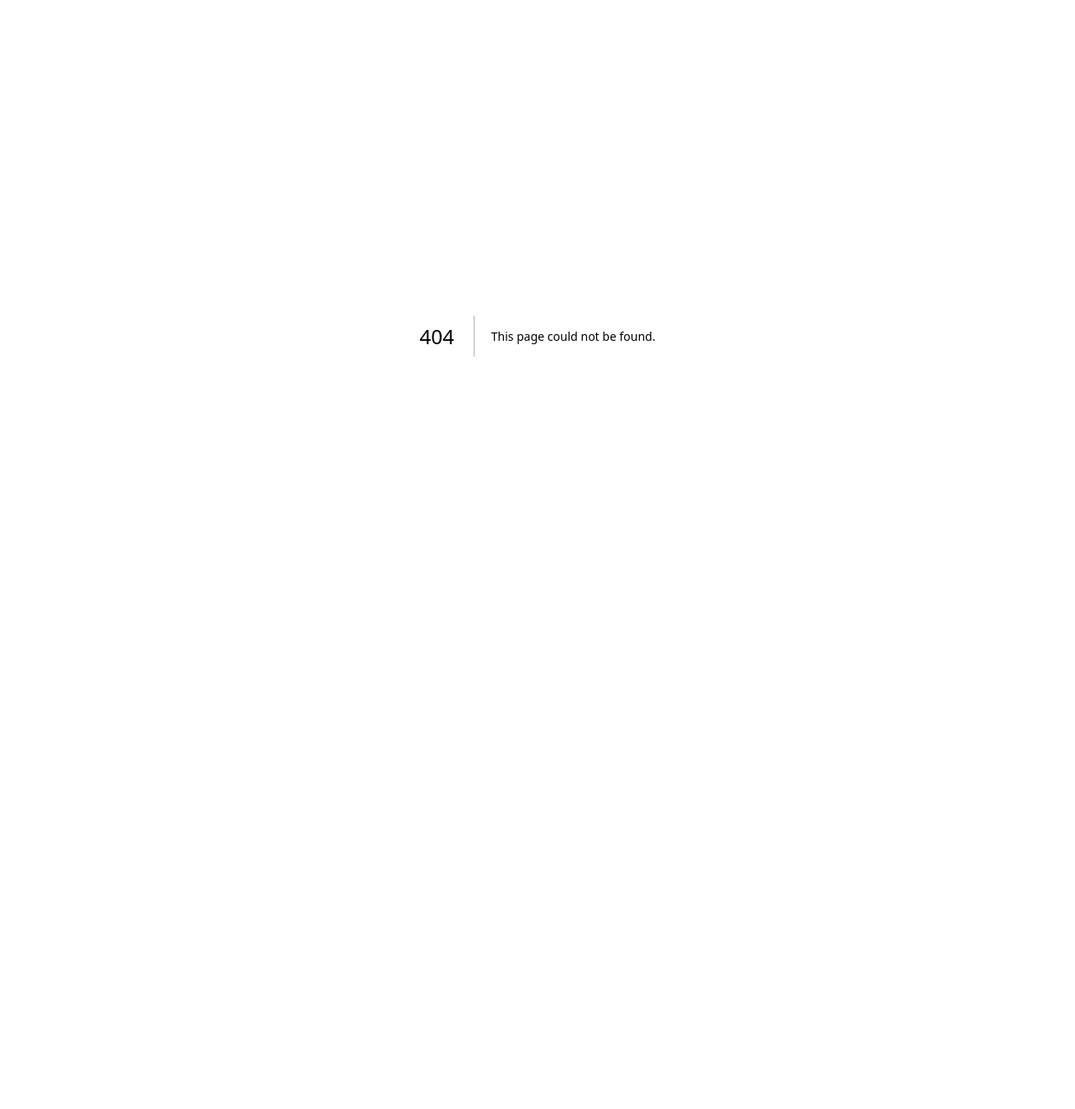
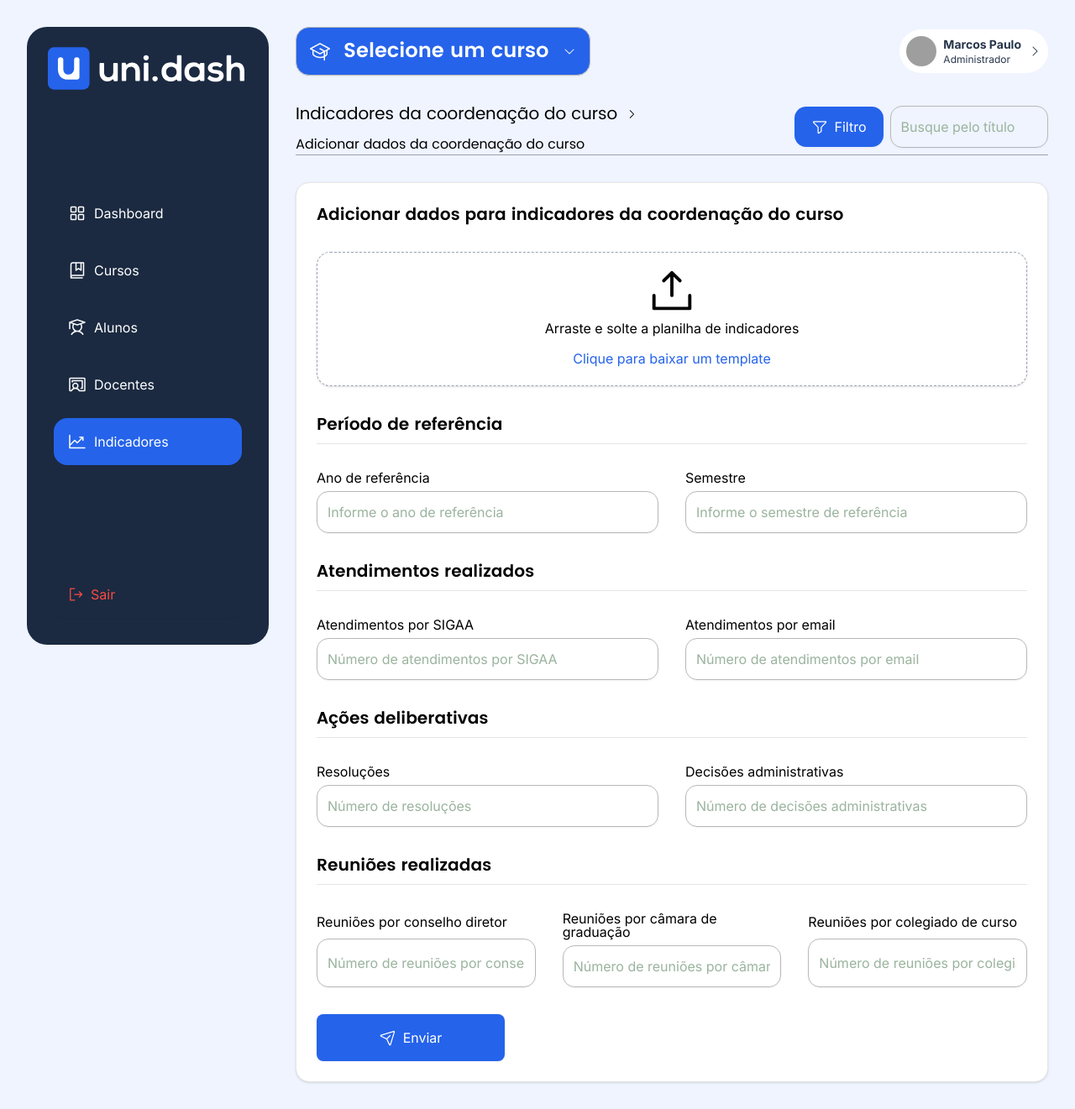
Before and after one commit to MarcosPaul0/unidash-app, a Next.js app: page /indicator/courseCoordinationIndicator/register in a window 1280 px wide. Before the commit this address had no page. Shown: the whole page at 84% size. Before the commit the page ends 800 px from the top, so only its background shows below. Built offline with nearby package versions, Linux system fonts and the light colour scheme; grey boxes are pictures that could not be loaded.

Commit message:
feat: adiciona formulário de coordenação do curso

```diff
--- /dev/null
+++ b/src/app/(private)/indicator/courseCoordinationIndicator/_components/CourseCoordinationIndicatorForm/courseCoordinationIndicatorForm.interface.ts
@@ -0,0 +1,3 @@
+export interface CourseCoordinationIndicatorFormProps {
+  title: string;
+}
--- /dev/null
+++ b/src/app/(private)/indicator/courseCoordinationIndicator/_components/CourseCoordinationIndicatorForm/index.tsx
@@ -0,0 +1,117 @@
+import {
+  Card,
+  CardContent,
+  CardHeader,
+  CardSubtitle,
+  CardTitle,
+} from "@unidash/components/Card";
+import { useFormContext } from "react-hook-form";
+import { FormInput } from "@unidash/components/FormInput";
+import { Button } from "@unidash/components/Button";
+import { PaperPlaneTiltIcon } from "@phosphor-icons/react/dist/ssr";
+import { CourseCoordinationIndicatorFormProps } from "./courseCoordinationIndicatorForm.interface";
+import { FormFile } from "@unidash/components/FormFile";
+
+export function CourseCoordinationIndicatorForm({
+  title,
+}: CourseCoordinationIndicatorFormProps) {
+  const { control } = useFormContext();
+
+  return (
+    <Card>
+      <CardHeader>
+        <CardTitle>{title}</CardTitle>
+      </CardHeader>
+
+      <CardContent className="flex flex-col gap-8">
+        <FormFile
+          label="Arraste e solte a planilha de indicadores"
+          control={control}
+          name="spreadsheet"
+        />
+
+        <CardSubtitle>Período de referência</CardSubtitle>
+
+        <div className="flex gap-8 w-full">
+          <FormInput
+            control={control}
+            name="year"
+            placeholder="Informe o ano de referência"
+            label="Ano de referência"
+          />
+          <FormInput
+            control={control}
+            name="semester"
+            placeholder="Informe o semestre de referência"
+            label="Semestre"
+          />
+        </div>
+
+        <CardSubtitle>Atendimentos realizados</CardSubtitle>
+
+        <div className="flex gap-8 w-full">
+          <FormInput
+            control={control}
+            name="servicesRequestsBySystem"
+            placeholder="Número de atendimentos por SIGAA"
+            label="Atendimentos por SIGAA"
+          />
+          <FormInput
+            control={control}
+            name="servicesRequestsByEmail"
+            placeholder="Número de atendimentos por email"
+            label="Atendimentos por email"
+          />
+        </div>
+
+        <CardSubtitle>Ações deliberativas</CardSubtitle>
+
+        <div className="flex gap-8 w-full">
+          <FormInput
+            control={control}
+            name="resolutionActions"
+            placeholder="Número de resoluções"
+            label="Resoluções"
+          />
+          <FormInput
+            control={control}
+            name="administrativeDecisionActions"
+            placeholder="Número de decisões administrativas"
+            label="Decisões administrativas"
+          />
+        </div>
+
+        <CardSubtitle>Reuniões realizadas</CardSubtitle>
+
+        <div className="flex gap-8 w-full">
+          <FormInput
+            control={control}
+            name="meetingsByBoardOfDirectors"
+            type="number"
+            placeholder="Número de reuniões por conselho diretor"
+            label="Reuniões por conselho diretor"
+          />
+          <FormInput
+            control={control}
+            name="meetingsByUndergraduateChamber"
+            type="number"
+            placeholder="Número de reuniões por câmara de graduação"
+            label="Reuniões por câmara de graduação"
+          />
+          <FormInput
+            control={control}
+            name="meetingsByCourseCouncil"
+            type="number"
+            placeholder="Número de reuniões por colegiado de curso"
+            label="Reuniões por colegiado de curso"
+          />
+        </div>
+
+        <Button className="max-w-56" size="lg">
+          <PaperPlaneTiltIcon />
+          Enviar
+        </Button>
+      </CardContent>
+    </Card>
+  );
+}
--- /dev/null
+++ b/src/app/(private)/indicator/courseCoordinationIndicator/register/page.tsx
@@ -0,0 +1,48 @@
+"use client";
+
+import { FormProvider, useForm } from "react-hook-form";
+import { Toolbar } from "../../../_components/Toolbar";
+import {
+  Breadcrumb,
+  BreadcrumbItem,
+  BreadcrumbLink,
+  BreadcrumbList,
+  BreadcrumbPage,
+  BreadcrumbSeparator,
+} from "@unidash/components/Breadcrumb";
+import { APP_ROUTES } from "@unidash/routes/app.routes";
+import { CourseCoordinationIndicatorForm } from "../_components/CourseCoordinationIndicatorForm";
+
+export default function RegisterCourseCoordinationIndicatorPage() {
+  const formMethods = useForm();
+
+  return (
+    <>
+      <Toolbar>
+        <Breadcrumb>
+          <BreadcrumbList>
+            <BreadcrumbItem>
+              <BreadcrumbLink
+                href={APP_ROUTES.private.courseCoordinationIndicator}
+              >
+                Indicadores da coordenação do curso
+              </BreadcrumbLink>
+            </BreadcrumbItem>
+
+            <BreadcrumbSeparator />
+
+            <BreadcrumbItem>
+              <BreadcrumbPage>
+                Adicionar dados da coordenação do curso
+              </BreadcrumbPage>
+            </BreadcrumbItem>
+          </BreadcrumbList>
+        </Breadcrumb>
+      </Toolbar>
+
+      <FormProvider {...formMethods}>
+        <CourseCoordinationIndicatorForm title="Adicionar dados para indicadores da coordenação do curso" />
+      </FormProvider>
+    </>
+  );
+}
```
